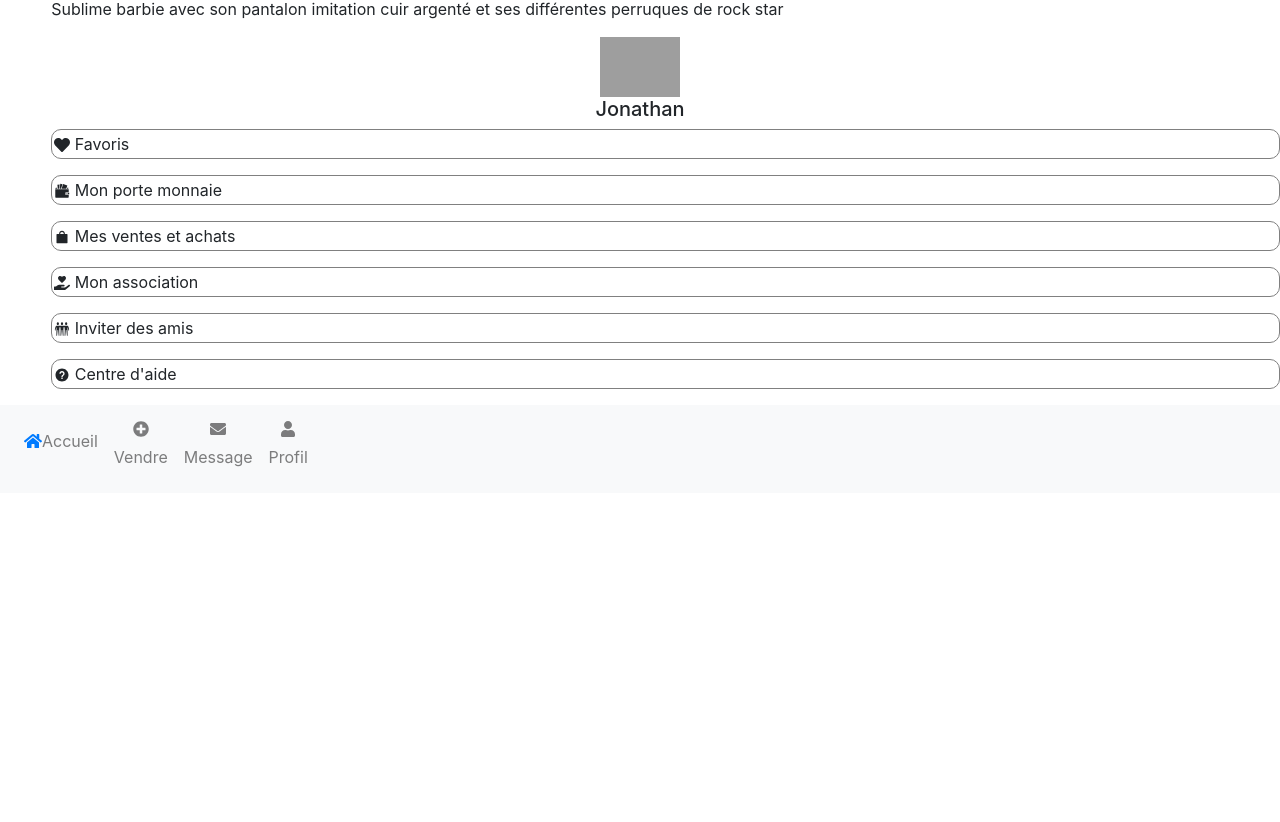
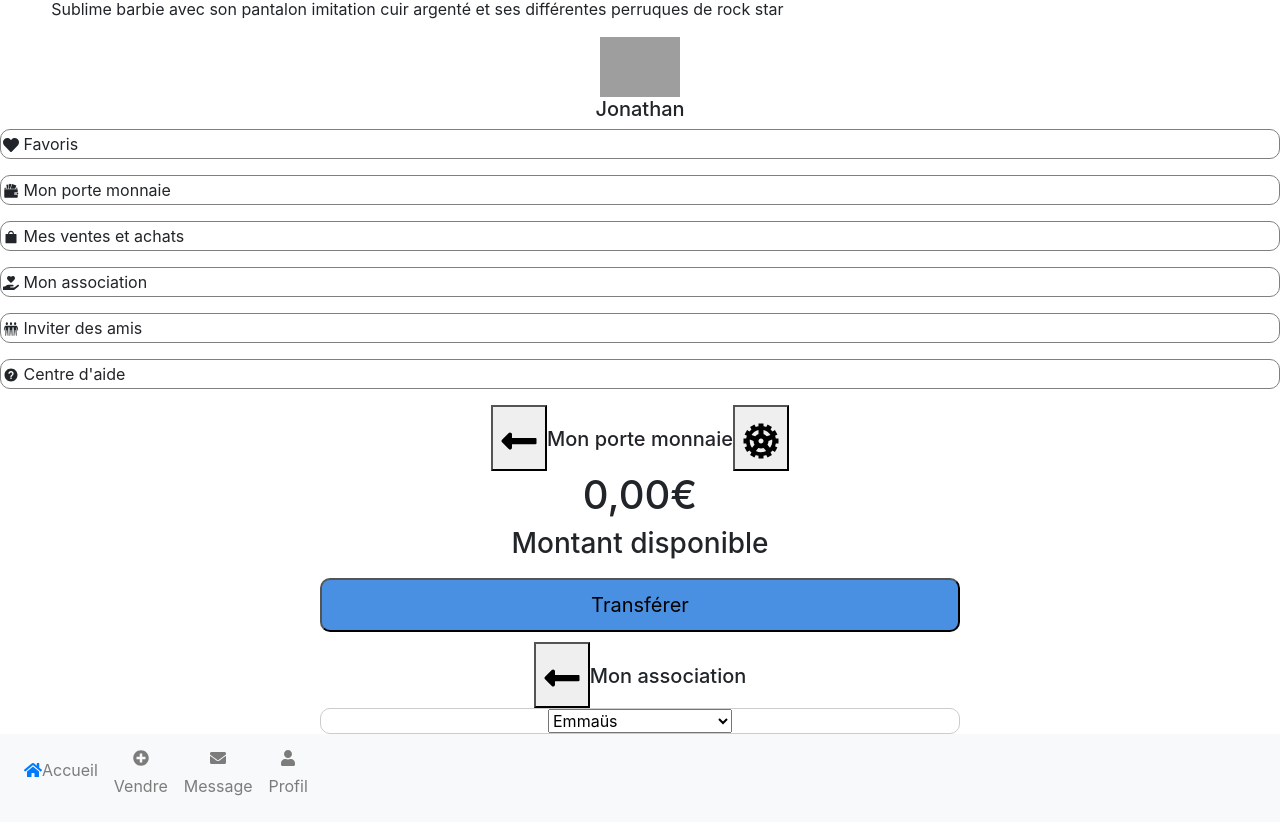
Before and after one commit to EmilieWoolf/ekitoy, a React (Create React App) app: page / in a window 1280 px wide. Shown: the part 1555-2377 px from the top of the page. Before the commit the page ends 2048 px from the top, so only its background shows below. Built offline with nearby package versions, Linux system fonts and the light colour scheme; grey boxes are pictures that could not be loaded.

Commit message:
Création des pages association et portemonnaie et modifs sur le profil utilisateur

```diff
--- a/src/App.js
+++ b/src/App.js
@@ -3,6 +3,8 @@ import NavbarFoot from './components/NavbarFoot';
 import NavbarHead from './components/NavbarHead';
 import DescriptionArticle from './components/DescriptionArticle';
 import ProfilUtilisateur from './components/ProfilUtilisateur';
+import Portemonnaie from './components/Portemonnaie';
+import Association from './components/Association';
 import './App.css';
 import {
   BrowserRouter as Router,
@@ -16,10 +18,10 @@ function App() {
         <NavbarHead />
         <DescriptionArticle />
         <ProfilUtilisateur />
+        <Portemonnaie />
+        <Association />
         <NavbarFoot />
-
       </div>
-
     </Router>
   );
 }
--- /dev/null
+++ b/src/components/Association.js
@@ -0,0 +1,29 @@
+import React, { Component } from 'react';
+import { FaLongArrowAltLeft } from 'react-icons/fa';
+
+export default class Association extends Component {
+
+    render() {
+        return (
+            <div>
+                <div className="container" style={{display:"flex", flexDirection:"row", justifyContent:"center", alignContent:"space-between"}}>
+                    <button style={{fontSize:"40px"}}><FaLongArrowAltLeft/></button>
+                    <h5 style={{marginTop:"22px"}}>Mon association</h5>
+                </div>
+                <div>
+                    <form style={{border:"1px solid #ccc", width:"50%", borderRadius:"10px", margin:"auto"}}>
+                        <select>
+                            <option>Emmaüs</option>
+                            <option>Restaurants du coeur</option>
+                            <option></option>
+                            <option></option>
+                            <option></option>
+                            <option></option>
+                        </select>
+                    </form>
+                </div>
+            </div>
+            );
+        }
+
+    }
--- /dev/null
+++ b/src/components/Portemonnaie.js
@@ -0,0 +1,24 @@
+import React, { Component } from 'react';
+import { FaLongArrowAltLeft } from 'react-icons/fa';
+import { IoMdCog } from 'react-icons/io';
+
+export default class Portemonnaie extends Component {
+
+    render() {
+        return (
+            <div>
+                <div className="container" style={{display:"flex", flexDirection:"row", justifyContent:"center", alignContent:"space-between"}}>
+                    <button style={{fontSize:"40px"}}><FaLongArrowAltLeft/></button>
+                    <h5 style={{marginTop:"22px"}}>Mon porte monnaie</h5>
+                    <button style={{fontSize:"40px"}}><IoMdCog/></button>
+                </div>
+                <div>
+                    <h1>0,00€</h1>
+                    <h3>Montant disponible</h3>
+                    <button style={{backgroundColor:"#4a90e2", borderRadius:"10px", width:"50%", margin:"10px", padding:"10px", fontSize:"20px"}}>Transférer</button>
+                </div>
+            </div>
+            );
+        }
+
+    }
--- a/src/components/ProfilUtilisateur.js
+++ b/src/components/ProfilUtilisateur.js
@@ -14,7 +14,7 @@ export default class ProfilUtilisateur extends Component {
                     <img src={iconuser} alt="Icône de l'utilisateur" style={{width:"80px"}}></img>
                     <h5>Jonathan</h5>
                 </div>
-                <div style={{textAlign:"left", marginLeft:"4%"}}>
+                <div style={{textAlign:"left", marginLeft:"4%", margin:"auto"}}>
                     <p style={{border:"1px solid grey", borderRadius:"10px", padding:"2px"}}><FaHeart/> Favoris</p>
                     <p style={{border:"1px solid grey", borderRadius:"10px", padding:"2px"}}><GiWallet/> Mon porte monnaie</p>
                     <p style={{border:"1px solid grey", borderRadius:"10px", padding:"2px"}}><AiFillShopping/> Mes ventes et achats</p>
```
